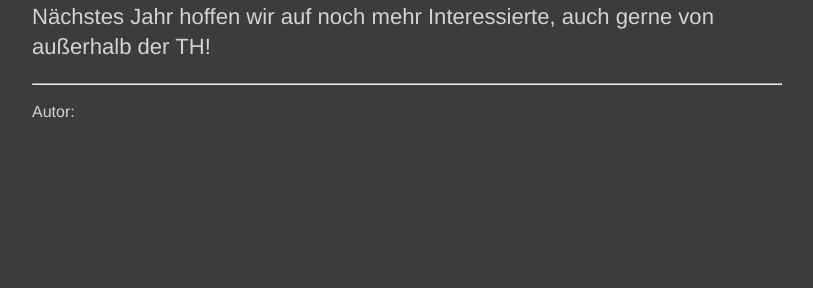
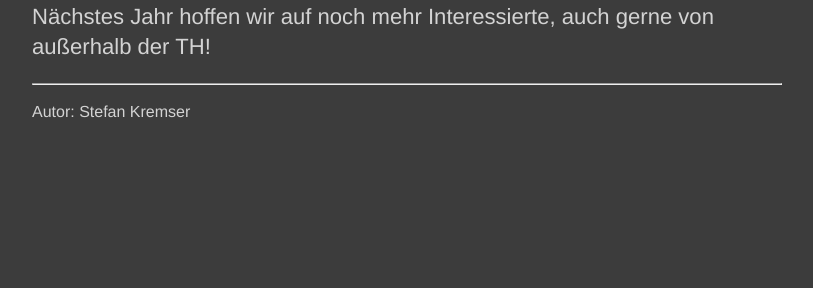
Before and after one commit to BinHacken/BinHacken.github.io, a Jekyll site: the page built from _posts/2019-03-16-arduino-day-2019.md, in a window 1280 px wide and 900 px high, scrolled down 3764 px. Shown: the part 289-577 px from the top of the window, without its empty margins (233-1046 px from the left). Built offline with Jekyll 4.4.1, drawn with Linux system fonts in a browser that asks for light colours; part of the change alters nothing that is shown.

Commit message:
Updated '_posts/2019-03-16-arduino-day-2019.md' via CloudCannon

```diff
--- a/_posts/2019-03-16-arduino-day-2019.md
+++ b/_posts/2019-03-16-arduino-day-2019.md
@@ -3,14 +3,14 @@ date: 2019-03-16 00:00:00
 title: Arduino Day 2019
 categories:
   - Events
-author_staff_member: Stefan Kremser
+author_staff_member: stefan
 ---
 
 ![Man](/images/arduinoday2019/arduinod19_zertifikat.jpg)
 
 Arduino Day ist die Geburtstagsfeier von Arduino, ausgetragen in Form von weltweiten Community-Events.
 
-Arduino ist eine Open-Source-Plattform um Mikrokontroller und deren Programmierung zug&auml;nglicher zu gestalten und den Menschen nahezubringen.
+Arduino ist eine Open-Source-Plattform um Mikrokontroller und deren Programmierung zugänglicher zu gestalten und den Menschen nahezubringen.
 
 ![](/images/arduinoday2019/arduinod19_map.jpg)
 
@@ -22,7 +22,7 @@ Wo einige erst den Einstieg in die Welt von Arduino finden, bauen andere gleich
 
 ![](/images/arduinoday2019/3.jpg)
 
-Nat&uuml;rlich d&uuml;rfen LEDs nicht fehlen und ein paar Kn&ouml;pfe k&ouml;nnen auch nicht schaden.
+Natürlich dürfen LEDs nicht fehlen und ein paar Knöpfe können auch nicht schaden.
 
 ![](/images/arduinoday2019/4.jpg)
 
@@ -30,4 +30,4 @@ Nat&uuml;rlich d&uuml;rfen LEDs nicht fehlen und ein paar Kn&ouml;pfe k&ouml;nne
 
 Vielen Dank an alle Anwesenden die mitgemacht und geholfen haben!
 
-Au&szlig;erdem Danke an den AStA, der uns die R&auml;umlichkeiten zur verf&uuml;gung gestellt hat.<br>N&auml;chstes Jahr hoffen wir auf noch mehr Interessierte, auch gerne von au&szlig;erhalb der TH!
+Außerdem Danke an den AStA, der uns die Räumlichkeiten zur verfügung gestellt hat.<br>Nächstes Jahr hoffen wir auf noch mehr Interessierte, auch gerne von außerhalb der TH!
```
